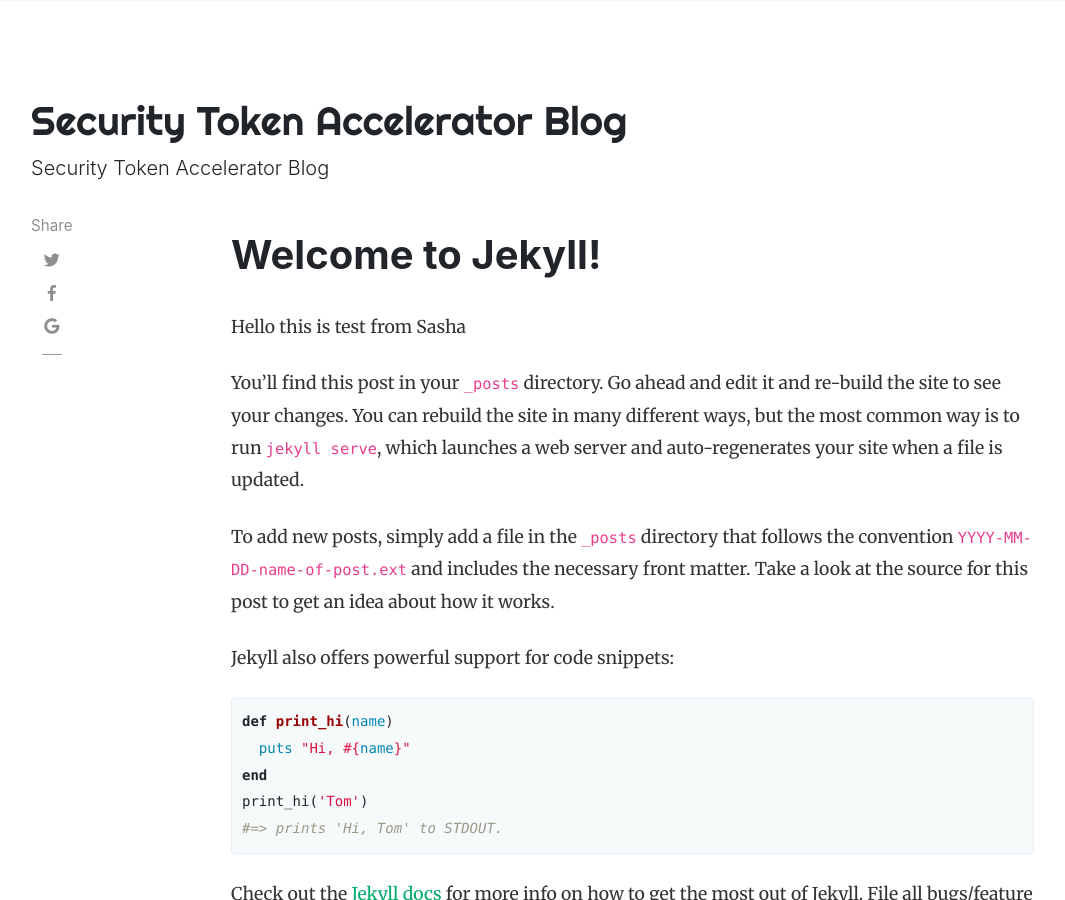
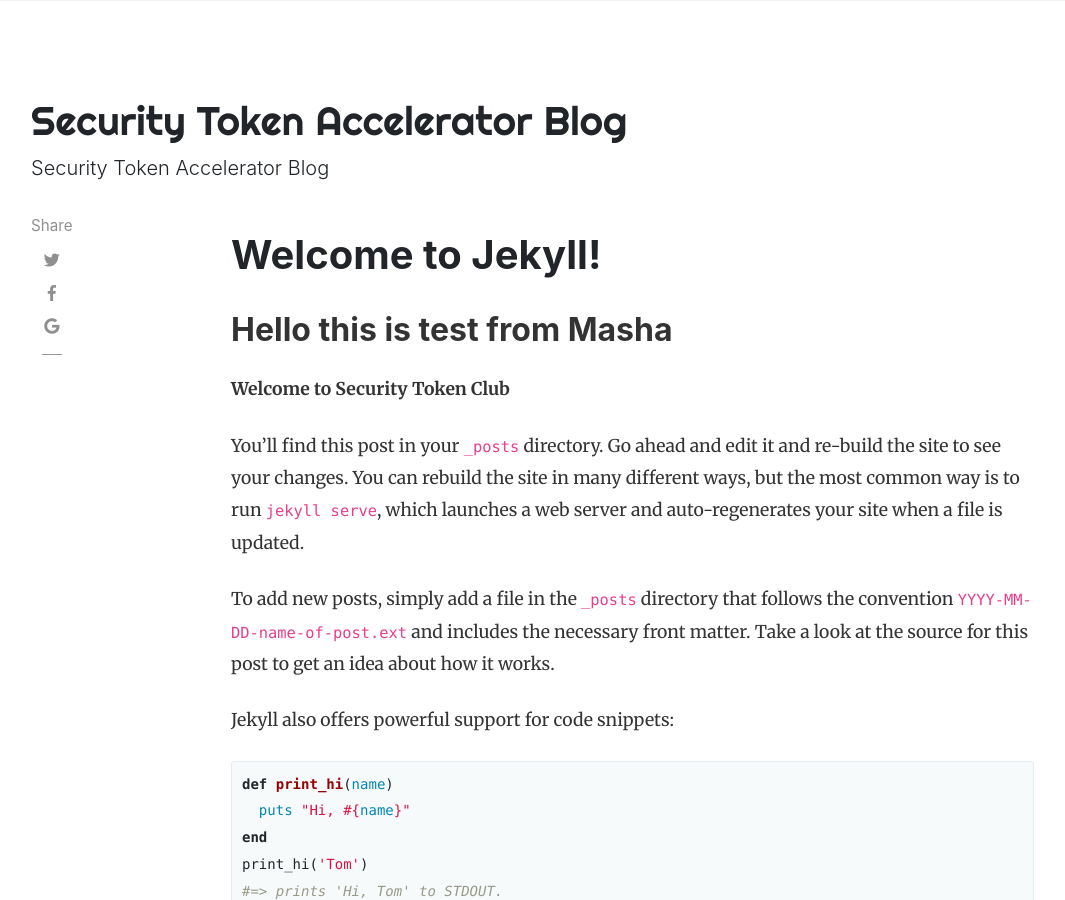
Before and after one commit to staccelerator/sta-blog, a Jekyll site: the page built from _posts/2019-02-06-welcome-to-jekyll.markdown, in a window 1280 px wide and 900 px high. Shown: the whole window, without its empty margins (54-1119 px from the left). Built offline with Jekyll 4.4.1, drawn with Linux system fonts in a browser that asks for light colours; nearby versions of some CDN libraries; comment, search, counter and statistics services are not loaded.

Commit message:
Update 2019-02-06-welcome-to-jekyll.markdown

```diff
--- a/_posts/2019-02-06-welcome-to-jekyll.markdown
+++ b/_posts/2019-02-06-welcome-to-jekyll.markdown
@@ -5,7 +5,15 @@
 categories: jekyll update
 published: true
 ---
-Hello this is test from Sasha
+## Hello this is test from Masha
+
+
+**Welcome to Security Token Club**
+
+
+
+
+
 
 You’ll find this post in your `_posts` directory. Go ahead and edit it and re-build the site to see your changes. You can rebuild the site in many different ways, but the most common way is to run `jekyll serve`, which launches a web server and auto-regenerates your site when a file is updated.
 
```
